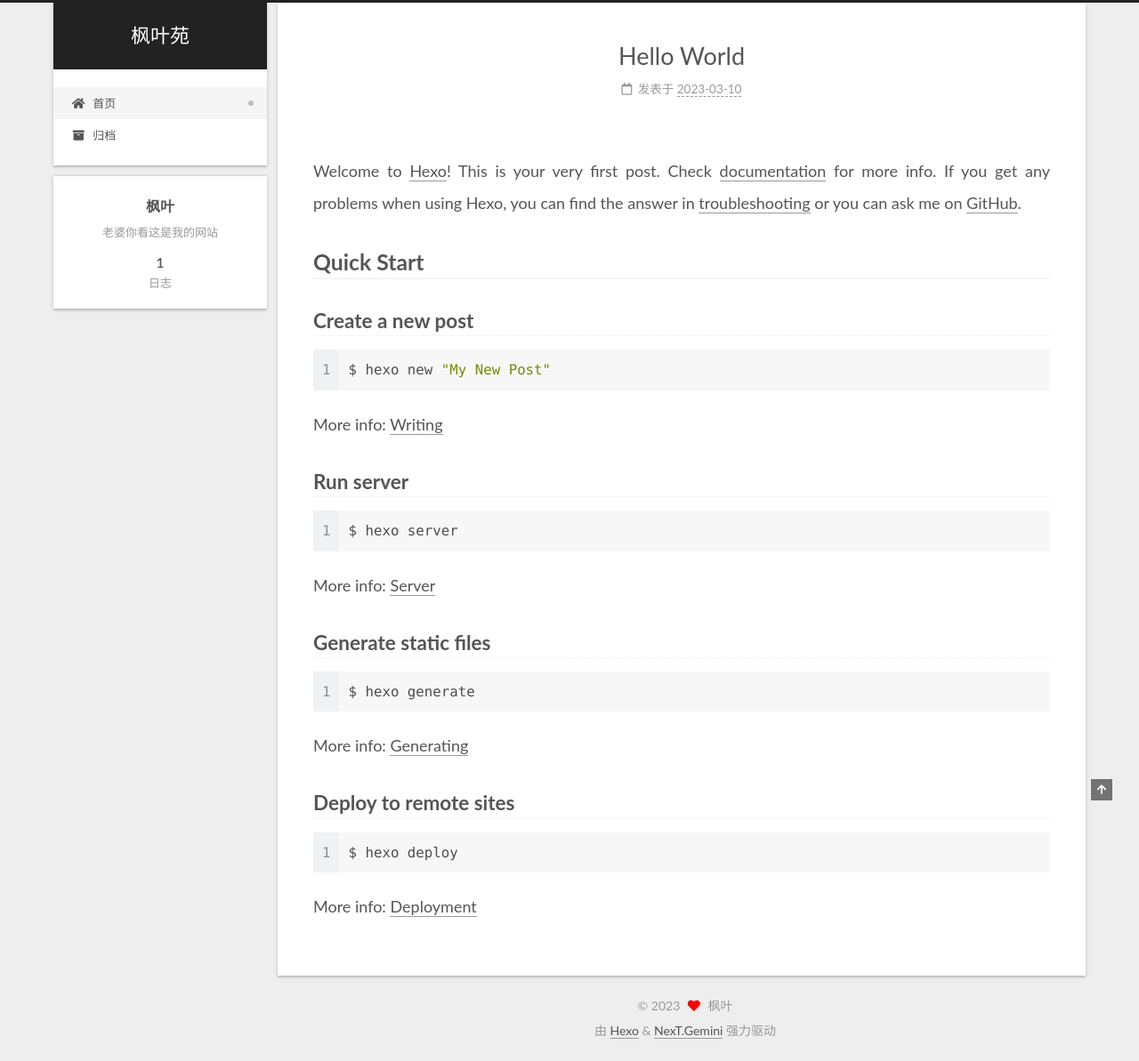
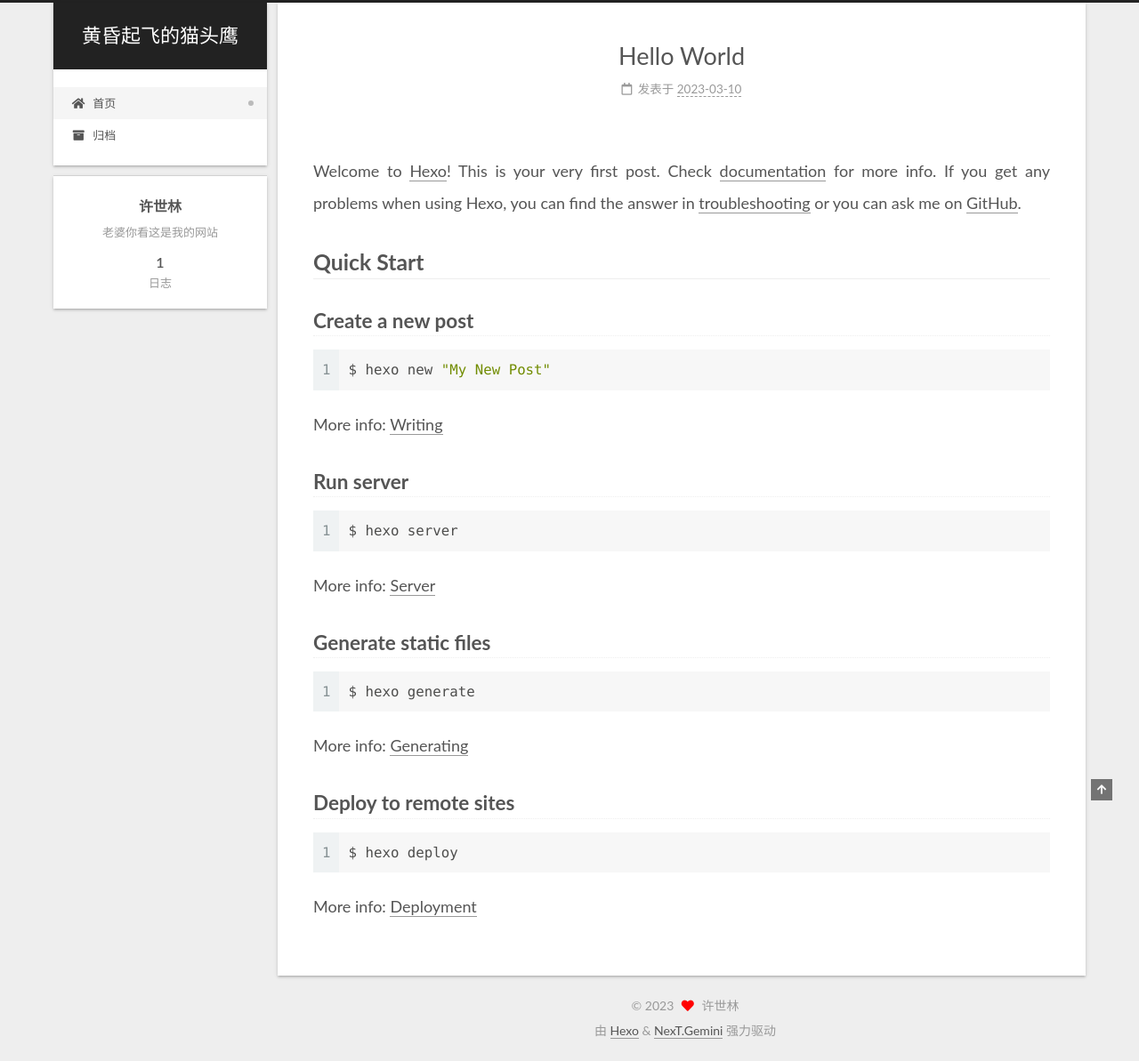
Before and after one commit to EveningOwl/EveningOwl.github.io, a plain HTML site: page index.html in a window 1280 px wide. Shown: the whole page at 89% size. Drawn offline with Linux system fonts and the light colour scheme.

Commit message:
Site updated: 2023-03-10 11:07:44

```diff
--- a/css/main.css
+++ b/css/main.css
@@ -1168,7 +1168,7 @@ pre .javascript .function {
 }
 .links-of-author a::before,
 .links-of-author span.exturl::before {
-  background: #9f8736;
+  background: #500338;
   border-radius: 50%;
   content: ' ';
   display: inline-block;
--- a/index.html
+++ b/index.html
@@ -22,12 +22,12 @@
 
   <meta name="description" content="老婆你看这是我的网站">
 <meta property="og:type" content="website">
-<meta property="og:title" content="枫叶苑">
+<meta property="og:title" content="黄昏起飞的猫头鹰">
 <meta property="og:url" content="http://example.com/index.html">
-<meta property="og:site_name" content="枫叶苑">
+<meta property="og:site_name" content="黄昏起飞的猫头鹰">
 <meta property="og:description" content="老婆你看这是我的网站">
 <meta property="og:locale" content="zh_CN">
-<meta property="article:author" content="枫叶">
+<meta property="article:author" content="许世林">
 <meta name="twitter:card" content="summary">
 
 <link rel="canonical" href="http://example.com/">
@@ -43,7 +43,7 @@
   };
 </script>
 
-  <title>枫叶苑</title>
+  <title>黄昏起飞的猫头鹰</title>
 
 
 
@@ -94,7 +94,7 @@
 
     <a href="/" class="brand" rel="start">
       <span class="logo-line-before"><i></i></span>
-      <h1 class="site-title">枫叶苑</h1>
+      <h1 class="site-title">黄昏起飞的猫头鹰</h1>
       <span class="logo-line-after"><i></i></span>
     </a>
   </div>
@@ -151,12 +151,12 @@
 
     <span hidden itemprop="author" itemscope itemtype="http://schema.org/Person">
       <meta itemprop="image" content="/images/avatar.gif">
-      <meta itemprop="name" content="枫叶">
+      <meta itemprop="name" content="许世林">
       <meta itemprop="description" content="老婆你看这是我的网站">
     </span>
 
     <span hidden itemprop="publisher" itemscope itemtype="http://schema.org/Organization">
-      <meta itemprop="name" content="枫叶苑">
+      <meta itemprop="name" content="黄昏起飞的猫头鹰">
     </span>
       <header class="post-header">
         <h2 class="post-title" itemprop="name headline">
@@ -271,7 +271,7 @@
 
       <div class="site-overview-wrap sidebar-panel">
         <div class="site-author motion-element" itemprop="author" itemscope itemtype="http://schema.org/Person">
-  <p class="site-author-name" itemprop="name">枫叶</p>
+  <p class="site-author-name" itemprop="name">许世林</p>
   <div class="site-description" itemprop="description">老婆你看这是我的网站</div>
 </div>
 <div class="site-state-wrap motion-element">
@@ -311,7 +311,7 @@
   <span class="with-love">
     <i class="fa fa-heart"></i>
   </span>
-  <span class="author" itemprop="copyrightHolder">枫叶</span>
+  <span class="author" itemprop="copyrightHolder">许世林</span>
 </div>
   <div class="powered-by">由 <a href="https://hexo.io/" class="theme-link" rel="noopener" target="_blank">Hexo</a> & <a href="https://theme-next.org/" class="theme-link" rel="noopener" target="_blank">NexT.Gemini</a> 强力驱动
   </div>
```
Also changed, not shown: 2023/03/10/hello-world/index.html (+8 -8 lines), archives/2023/03/index.html (+7 -7 lines), archives/2023/index.html (+7 -7 lines), archives/index.html (+7 -7 lines).
